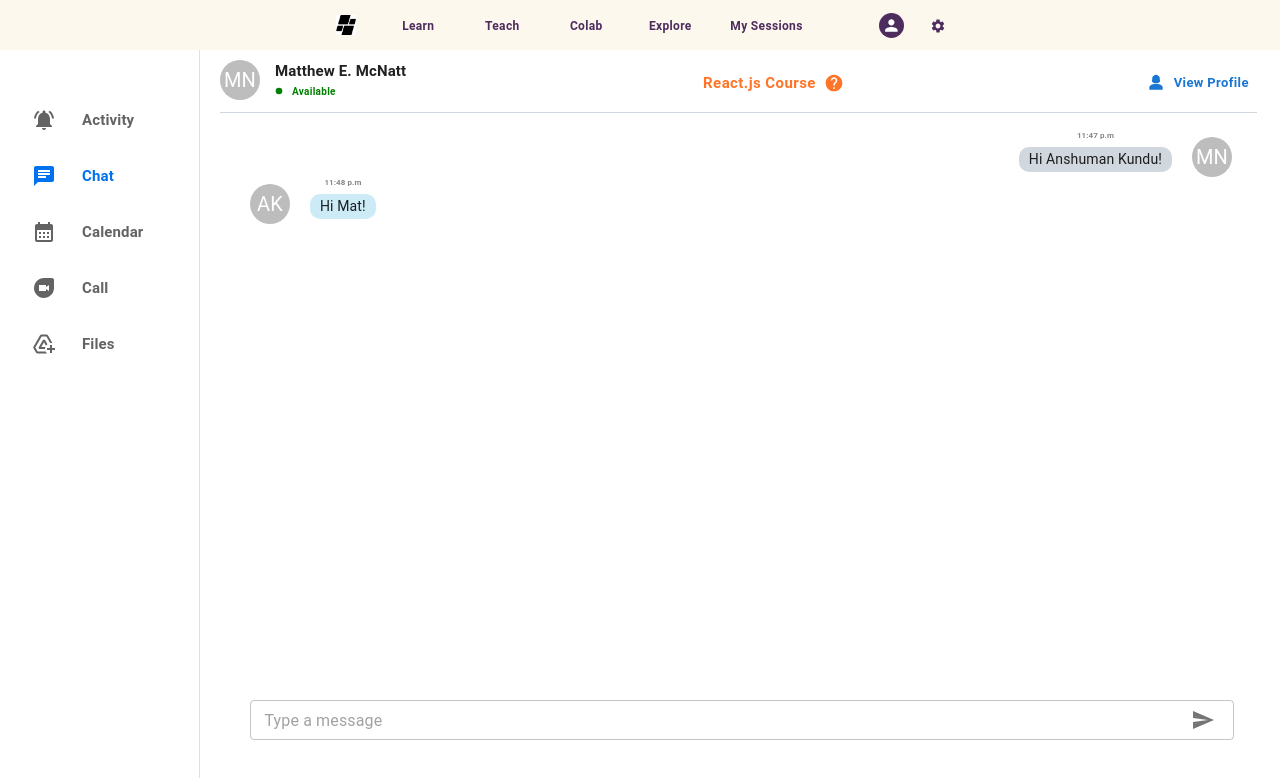
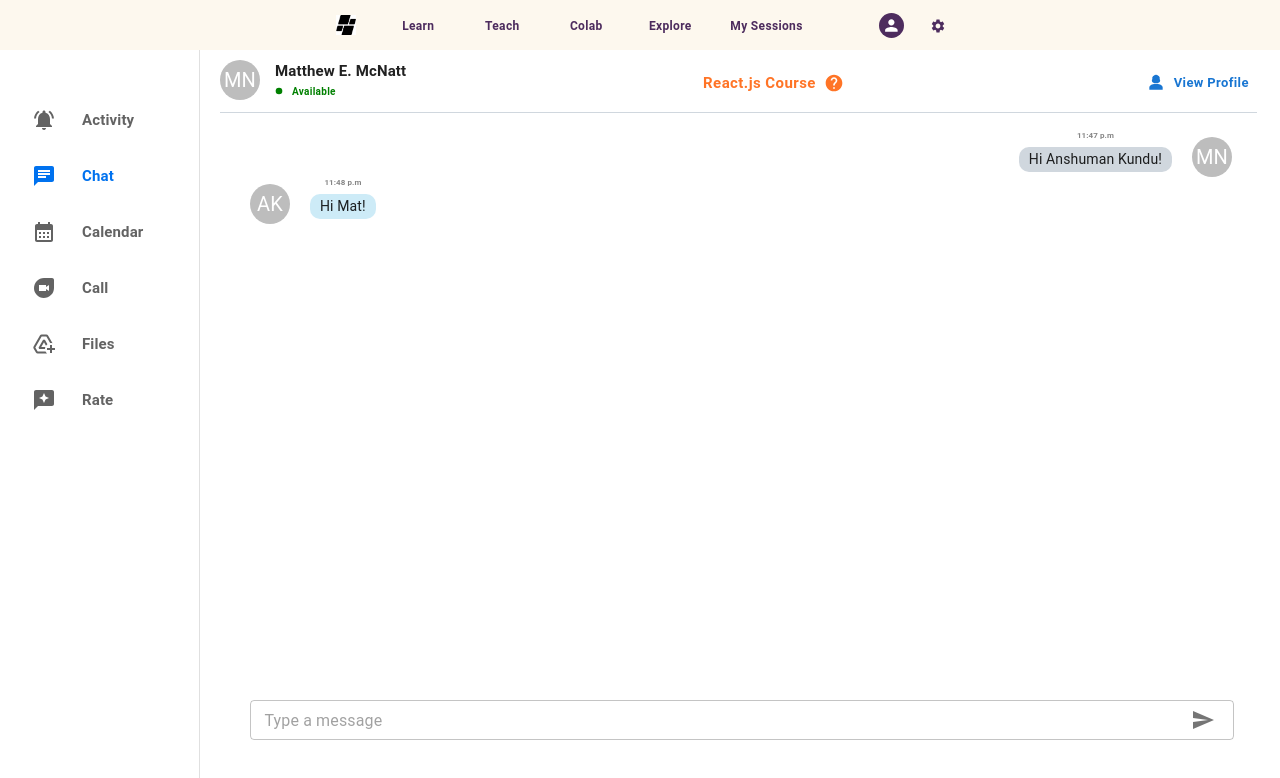
Before and after one commit to kunduanshuman07/SkillExchangePlatform, a React (Create React App) app in the folder fe/: page /learn/1/connect in a window 1280 px wide. Shown: the top 778 px of the page. Built offline with nearby package versions, Linux system fonts and the light colour scheme; the HTML template or start-up script is replaced by a standard one.

Commit message:
Rating Comp Done

```diff
--- a/fe/src/components/ConnectDrawer.jsx
+++ b/fe/src/components/ConnectDrawer.jsx
@@ -9,6 +9,7 @@ import ChatIcon from '@mui/icons-material/Chat';
 import CalendarMonthIcon from '@mui/icons-material/CalendarMonth';
 import DuoIcon from '@mui/icons-material/Duo';
 import AddToDriveIcon from '@mui/icons-material/AddToDrive';
+import ReviewsIcon from '@mui/icons-material/Reviews';
 import DrawerItem from './DrawerItem';
 const drawerWidth = 200;
 const ConnectDrawer = ({drawerTabState, setDrawerTabState}) => {
@@ -30,6 +31,7 @@ const ConnectDrawer = ({drawerTabState, setDrawerTabState}) => {
                         <DrawerItem setDrawerTabState={setDrawerTabState} icon={<CalendarMonthIcon />} text="Calendar" drawerTabState={drawerTabState}/>
                         <DrawerItem setDrawerTabState={setDrawerTabState} icon={<DuoIcon />} text="Call" drawerTabState={drawerTabState}/>
                         <DrawerItem setDrawerTabState={setDrawerTabState} icon={<AddToDriveIcon />} text="Files" drawerTabState={drawerTabState}/>
+                        <DrawerItem setDrawerTabState={setDrawerTabState} icon={<ReviewsIcon />} text="Rate" drawerTabState={drawerTabState}/>
                     </List>
                 </Box>
             </Drawer>
--- /dev/null
+++ b/fe/src/components/ConnectRating.jsx
@@ -0,0 +1,85 @@
+import { Box, Button, Rating, TextField, Typography } from '@mui/material'
+import React, {useState} from 'react'
+import styled from 'styled-components'
+import PublishIcon from '@mui/icons-material/Publish';
+const ConnectRating = () => {
+    const [ratingValue, setRatingValue] = useState(0);
+    const [reviewText, setReviewText] = useState('');
+    const handleSubmitReview = () => {
+        console.log(ratingValue, reviewText);
+    }
+    return (
+        <Root>
+            <Box className='rate-container'>
+                <Box className='rate-content'>
+                    <Typography className='rate'>Drop a Rating !</Typography>
+                    <Rating className='rating' value={ratingValue} onChange={(e)=> setRatingValue(e.target.value)}/>
+                </Box>
+                <Box className='review-content'>
+                    <Typography className='write-review'>Write a Review !</Typography>
+                    <TextField fullWidth size='small' multiline
+                        value={reviewText}
+                        onChange={(e)=>setReviewText(e.target.value)}
+                        sx={{
+                            '.css-1d3z3hw-MuiOutlinedInput-notchedOutline': {
+                                borderRadius: '10px',
+                                border: "2px solid #d0d7de"
+                            },
+                        }}
+                    />
+                </Box>
+                <Button className='submit' endIcon={<PublishIcon />} onClick={handleSubmitReview}>Submit</Button>
+            </Box>
+        </Root>
+    )
+}
+
+const Root = styled.div`
+    .rate-container{
+        width: 400px;
+        margin: -30px auto;
+        box-shadow: 0px 11px 35px 2px rgba(0, 0, 0, 0.14);
+        padding: 20px;
+        border-radius: 20px;
+        display: flex;
+        flex-direction: column;
+        cursor: pointer;
+    }
+    .rate-content{
+        display: flex;
+        flex-direction: column;
+        padding: 10px;
+        border-radius: 20px;
+    }
+    .rate{
+        font-size: 18px;
+        font-weight: bold;
+        text-align: center;
+        margin-bottom: 10px;
+    }
+    .rating{
+        margin: auto;
+    }
+    .review-content{
+        display: flex;
+        flex-direction: column;
+        margin-top: 20px;
+        padding: 10px;
+        border-radius: 20px;
+    }
+    .write-review{
+        font-size: 18px;
+        font-weight: bold;
+        text-align: center;
+        margin-bottom: 10px;
+    }
+    .submit{
+        margin-top: 10px;
+        color: #FF7426;
+        font-weight: bold;
+        text-transform: none;
+        font-size: 20px;
+    }
+`
+
+export default ConnectRating
--- a/fe/src/pages/ConnectPage.jsx
+++ b/fe/src/pages/ConnectPage.jsx
@@ -7,6 +7,7 @@ import ConnectActivity from "../components/ConnectActivity";
 import ConnectCall from "../components/ConnectCall";
 import ConnectCalendar from "../components/ConnectCalendar";
 import ConnectFiles from "../components/ConnectFiles";
+import ConnectRating from '../components/ConnectRating';
 const ConnectPage = () => {
   const [drawerTabState, setDrawerTabState] = useState('Chat')
   return (
@@ -19,15 +20,13 @@ const ConnectPage = () => {
           {drawerTabState === 'Call' && <ConnectCall />}
           {drawerTabState === 'Calendar' && <ConnectCalendar />}
           {drawerTabState === 'Files' && <ConnectFiles />}
+          {drawerTabState === 'Rate' && <ConnectRating />}
         </Box>
       </Box>
     </Root>
   )
 }
 const Root = styled.div`
-  .content{
-    padding: 0px;
-  }
 `
 
 export default ConnectPage
```
